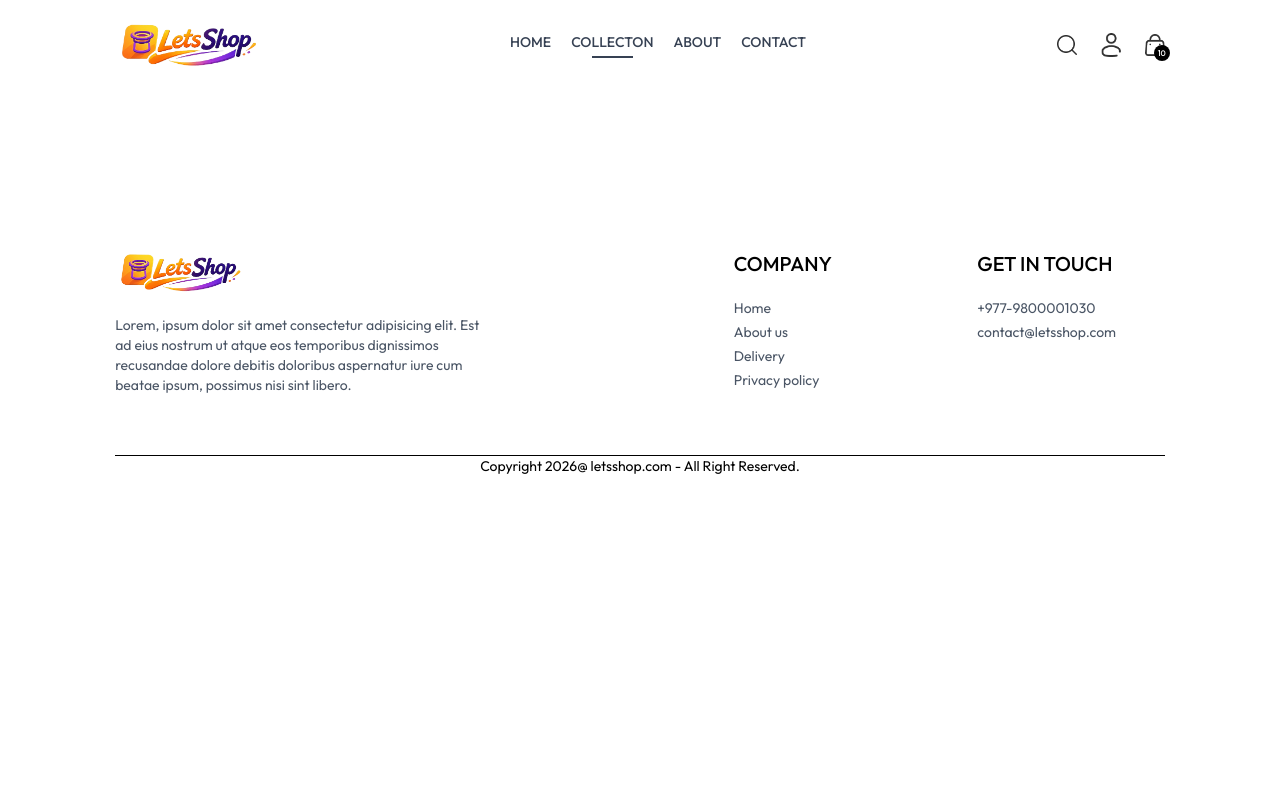
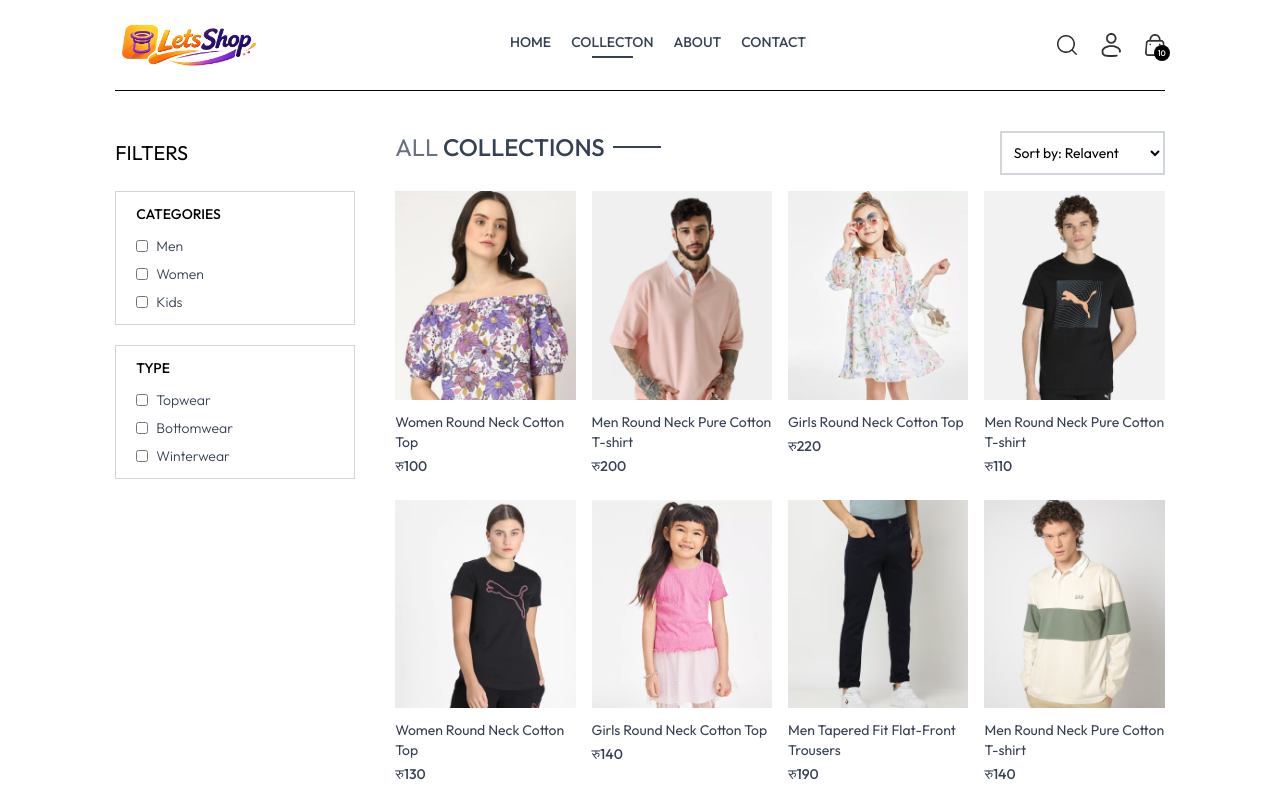
Before and after one commit to NishanSunar/LetsShop, a React (Vite) app in the folder Frontend/: page /collection in a window 1280 px wide. Shown: the top 800 px of the page. Built offline with nearby package versions, Linux system fonts and the light colour scheme.

Commit message:
creating collection page and Feat: filter

```diff
--- a/Frontend/src/pages/Collection.jsx
+++ b/Frontend/src/pages/Collection.jsx
@@ -1,8 +1,123 @@
-import React from 'react'
+import React, { use, useContext, useEffect, useState } from 'react'
+import { ShopContext } from '../context/ShopContext'
+import { assets } from '../assets/assets';
+import Title from '../components/Title';
+import ProductItem from '../components/ProductItem';
 
 const Collection = () => {
+  const {products} = useContext(ShopContext)
+  const [showFilter,setShowFilter] = useState(false);
+  const [filterProducts, setFilterProducts] = useState([])
+  const [category,setCategory] = useState([])
+  const [SubCategory, setSubCategory] = useState([])
+
+  const toggleCategory = (e) =>{
+    if(category.includes(e.target.value)){
+      setCategory(prev=> prev.filter(item=> item !== e.target.value))
+    }
+    else{
+      setCategory(prev => [...prev, e.target.value])
+    }
+
+  }
+
+  const toggleSubCategory = (e) =>{
+    if(SubCategory.includes(e.target.value)){
+      setSubCategory(prev=> prev.filter(item=> item !== e.target.value))
+    }
+    else{
+      setSubCategory(prev => [...prev, e.target.value])
+    }
+  }
+
+  const applyFilter = () =>{
+    let productsCopy = products.slice();
+    if(category.length > 0){
+      productsCopy = productsCopy.filter(item => category.includes(item.category))
+    }
+
+    if(SubCategory.length > 0){
+      productsCopy = productsCopy.filter(item => SubCategory.includes(item.subCategory))
+    }
+
+    setFilterProducts(productsCopy)
+  }
+
+  useEffect(()=>{
+    setFilterProducts(products)
+  },[])
+
+  useEffect(() =>{
+    applyFilter()
+  },[category, SubCategory])
+
+
+
+
   return (
-    <div>
+    <div className='flex flex-col sm:flex-row gap-1 sm:gap-10 pt-10 border-t'>
+        {/* Filter Options */}
+        <div className='min-w-60'>
+            <p onClick={()=> setShowFilter(!showFilter)} className='my-2 text-xl flex items-center cursor-pointer gap-2'>FILTERS
+              <img className={`h-3 sm:hidden ${showFilter ? 'rotate-90' : ''}`} src={assets.dropdown_icon} alt="" />
+            </p>
+            {/* Category Filter */}
+            <div className={`border border-gray-300 pl-5 py-3 mt-6 ${showFilter ? '' : 'hidden'} sm:block`}>
+              <p className=' mb-3 text-sm font-medium'>CATEGORIES</p>
+              <div className=' flex flex-col gap-2 text-sm font-light text-gray-700'>
+                <p className=' flex gap-2'>
+                  <input className='w-3' type="checkbox" name="" value={'Men'} onClick={toggleCategory} />Men
+                </p>
+                <p className=' flex gap-2'>
+                  <input className='w-3' type="checkbox" name="" value={'Women'} onClick={toggleCategory} />Women
+                </p>
+                <p className=' flex gap-2'>
+                  <input className='w-3' type="checkbox" name="" value={'Kids'} onClick={toggleCategory} />Kids
+                </p>
+
+              </div>
+            </div>
+            {/* SubCategory filter */}
+            <div className={`border border-gray-300 pl-5 py-3 my-5 ${showFilter ? '' : 'hidden'} sm:block`}>
+              <p className=' mb-3 text-sm font-medium'>TYPE</p>
+              <div className=' flex flex-col gap-2 text-sm font-light text-gray-700'>
+                <p className=' flex gap-2'>
+                  <input className='w-3' type="checkbox" name="" value={'Topwear'} onClick={toggleSubCategory} />Topwear
+                </p>
+                <p className=' flex gap-2'>
+                  <input className='w-3' type="checkbox" name="" value={'Bottomwear'} onClick={toggleSubCategory} />Bottomwear
+                </p>
+                <p className=' flex gap-2'>
+                  <input className='w-3' type="checkbox" name="" value={'Winterwear'} onClick={toggleSubCategory} />Winterwear
+                </p>
+
+              </div>
+            </div>
+
+        </div>
+        {/* Right side */}
+        <div className='flex-1'>
+
+          <div className='flex justify-between text-base sm:text-2xl mb-4'>
+            <Title text1={'ALL'} text2={'COLLECTIONS'} />
+            {/* Product sort */}
+            <select className=' border-2 border-gray-300 text-sm px-2'>
+              <option value="relavent">Sort by: Relavent</option>
+              <option value="low-high">Sort by: Low to High</option>
+              <option value="high-low">Sort by: High to Low</option>
+            </select>
+          </div>
+
+          {/* Map products */}
+          <div className='grid grid-cols-2 md:grid-cols-3 lg:grid-cols-4 gap-4 gap-y-6'>
+            {
+              filterProducts.map((item, index) =>(
+                <ProductItem key={index} name={item.name} id={item._id} price={item.price} image={item.image}/>
+              ))
+            }
+          </div>
+
+        </div>
 
     </div>
   )
```
